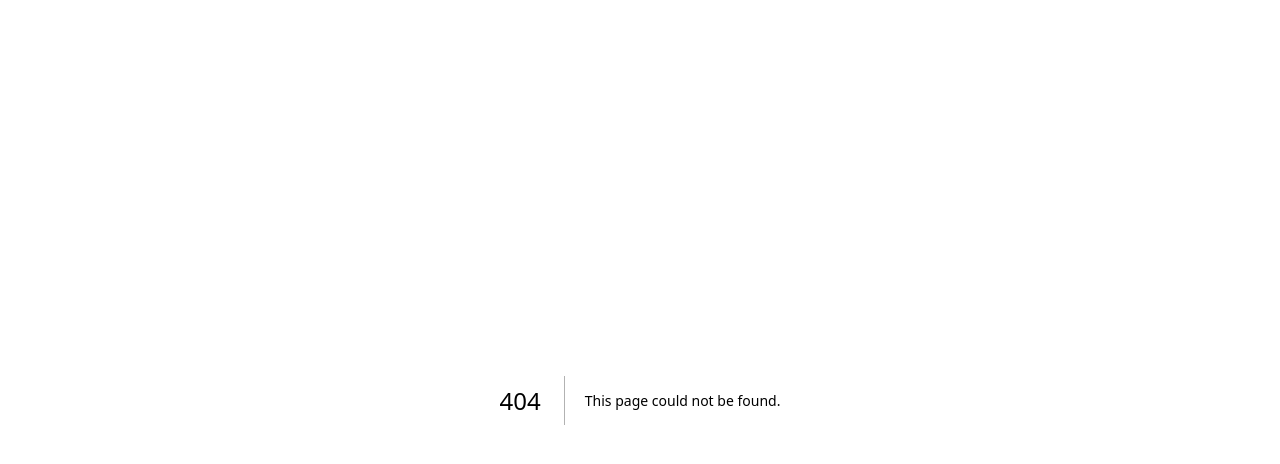
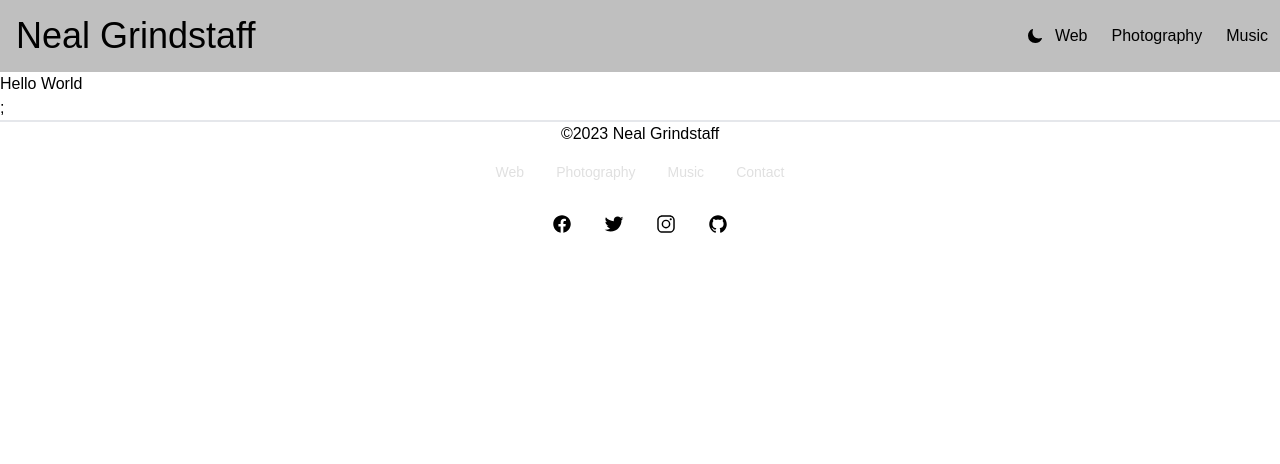
Before and after one commit to Nealium104/personal-portfolio, a Next.js app: page /contact in a window 1280 px wide. Before the commit this address had no page. Shown: the top 464 px of the page. Built offline with nearby package versions, Linux system fonts and the light colour scheme.

Commit message:
added Nav, Footer, and redid the styling for the home page. Added pages and content to each

```diff
--- a/package.json
+++ b/package.json
@@ -22,6 +22,7 @@
     "react-dom": "18.2.0",
     "react-icons": "^4.9.0",
     "react-rotating-text": "^1.4.1",
+    "react-spring": "^9.7.1",
     "react-transition-group": "^4.4.5",
     "tailwindcss": "3.3.2",
     "typescript": "5.0.4"
--- a/src/app/ChangingText.js
+++ b/src/app/ChangingText.js
@@ -17,13 +17,13 @@ const ChangingText = () => {
   const handleBlur = () => {
     timerRef.current = setInterval(() => {
       setIndex((prevIndex) => (prevIndex + 1) % roles.length);
-    }, 5000);
+    }, 8000);
   };
 
   useEffect(() => {
     timerRef.current = setInterval(() => {
       setIndex((prevIndex) => (prevIndex + 1) % roles.length);
-    }, 5000); // Change every 5 seconds
+    }, 8000); // Change every 5 seconds
 
     return () => {
       clearInterval(timerRef.current); // Clear interval on component unmount
--- /dev/null
+++ b/src/app/Footer.tsx
@@ -0,0 +1,26 @@
+import {IoLogoFacebook, IoLogoTwitter, IoLogoInstagram, IoLogoGithub } from 'react-icons/io5'
+import Link from 'next/link'
+
+export default function Footer () {
+    return (
+        <footer className="border-t-2">
+            <span className='block text-center'>©2023 Neal Grindstaff</span>
+            <div className="flex flex-col items-center justify-between">
+                <div>
+                    <div className="flex text-sm text-text-200 m-4">
+                        <Link className='mx-4 light:text-black hover:text-primary-100' href="/web">Web</Link>
+                        <Link className='mx-4 hover:text-primary-100' href="/photography">Photography</Link>
+                        <Link className='mx-4 hover:text-primary-100' href="/music">Music</Link>
+                        <Link className='mx-4 hover:text-primary-100' href="/contact">Contact</Link>
+                    </div>
+                </div>
+                <div className="m-4 text-xl flex">
+                    <a href="" className="mx-4 hover:text-primary-100"><IoLogoFacebook/></a>
+                    <a href="" className="mx-4 hover:text-primary-100"><IoLogoTwitter/></a>
+                    <a href="" className="mx-4 hover:text-primary-100"><IoLogoInstagram/></a>
+                    <a href="" className="mx-4 hover:text-primary-100"><IoLogoGithub/></a>
+                </div>
+            </div>
+        </footer>
+    )
+}
--- a/src/app/Nav.tsx
+++ b/src/app/Nav.tsx
@@ -1,3 +1,5 @@
+'use client'
+
 import { FC, useState, MouseEvent } from 'react';
 import Link from 'next/link';
 import { GiHamburgerMenu } from 'react-icons/gi';
@@ -46,15 +48,15 @@ const Nav: FC = () => {
           </div>
         </div>
         {/* Desktop Menu */}
-        <div className="hidden md:flex">
+        <div className="hidden md:flex md:justify-between">
           <span className="text-4xl m-4">Neal Grindstaff</span>
           <div className="flex items-center">
             <button onClick={toggleDarkMode} className="ml-4">
               {theme === 'dark' ? <IoSunny /> : <IoMoon />}
             </button>
-            <Link className="mx-3 hover:bg-black/40" href="/web">Web</Link>
-            <Link className="mx-3 hover:bg-black/40" href="/photography">Photography</Link>
-            <Link className="mx-3 hover:bg-black/40" href="/music">Music</Link>
+            <Link className="mx-3 light:text-black hover:bg-black/40" href="/app/web">Web</Link>
+            <Link className="mx-3 light:text-black hover:bg-black/40" href="/app/photography">Photography</Link>
+            <Link className="mx-3 light:text-black hover:bg-black/40" href="/app/music">Music</Link>
             <Link href="/contact"></Link>
           </div>
         </div>
--- /dev/null
+++ b/src/app/contact/page.tsx
@@ -0,0 +1,12 @@
+import Nav from "../Nav";
+import Footer from "../Footer";
+
+export default function MyComponent() {
+    return (
+        <main>
+            <Nav />
+            <div>Hello World</div>;
+            <Footer />
+        </main>
+    )
+}
--- a/src/app/globals.css
+++ b/src/app/globals.css
@@ -1,13 +1,19 @@
 @tailwind base;
 @tailwind components;
 @tailwind utilities;
+
+@layer base {
+  html {
+    font-family: sans-serif;
+  }
+}
 
 /* Animations for ChangingText.js */
 .fade-enter {
   opacity: 0;
   transform: translateY(20px);
   transition: opacity 1000ms, transform 1000ms;
-  transition-delay: 3000ms;
+  transition-delay: 1000ms;
   display: flex;
   align-items: center;
   justify-content: center;
--- a/src/app/layout.tsx
+++ b/src/app/layout.tsx
@@ -1,12 +1,25 @@
+'use client'
+
 import './globals.css'
-import { Inter } from 'next/font/google'
+import { Montserrat, Open_Sans, Inconsolata } from 'next/font/google'
 import { Providers } from './providers'
 
-const inter = Inter({ subsets: ['latin'] })
+const montserrat = Montserrat({
+  subsets: ['latin'],
+  variable: '--montserrat' })
+
+const openSans = Open_Sans({
+  subsets: ['latin'],
+  variable: '--openSans' })
+
+const inconsolata = Inconsolata({
+  subsets: ['latin'],
+  variable: '--inconsolata' })
+
 
 export const metadata = {
-  title: 'Create Next App',
-  description: 'Generated by create next app',
+  title: 'Portfolio',
+  description: 'Created by Neal Grindstaff',
 }
 
 export default function RootLayout({
@@ -16,8 +29,16 @@ export default function RootLayout({
 }) {
   return (
     <html suppressHydrationWarning>
+      <style jsx global>{`
+      :root {
+             --montserrat: ${montserrat.style.fontFamily};
+             --openSans: ${openSans.style.fontFamily};
+             --inconsolata: ${inconsolata.style.fontFamily};
+           }
+          `}
+      </style>
       <head />
-      <body className={inter.className}>
+      <body>
         <Providers>{children}</Providers>
       </body>
     </html>
--- a/src/app/page.tsx
+++ b/src/app/page.tsx
@@ -2,6 +2,7 @@
 
 import ChangingText from './ChangingText'
 import Nav from './Nav'
+import Footer from './Footer';
 
 export default function Home() {
   const items = ['Web Developer', 'Photographer', 'Musician']
@@ -9,8 +10,9 @@ export default function Home() {
     <>
       <Nav />
       <main className="p-10">
-        <h1 className="text-5xl sm:text-3xl md:text-4xl lg:text-5xl py-10 flex flex-wrap items-start">Neal Grindstaff | <ChangingText /></h1>
+        <h1 className="font-montserrat text-5xl sm:text-3xl md:text-4xl lg:text-5xl py-10 flex flex-wrap items-start">Neal Grindstaff | <ChangingText /></h1>
       </main>
+      <Footer />
     </>
   )
 }
--- a/src/app/photography/page.tsx
+++ b/src/app/photography/page.tsx
@@ -1,3 +1,12 @@
+import Nav from "../Nav";
+import Footer from "../Footer";
+
 export default function MyComponent() {
-    return <div>Hello World</div>;
+    return (
+        <main>
+            <Nav />
+            <div>Hello World</div>;
+            <Footer />
+        </main>
+    )
 }
--- a/src/app/web/page.tsx
+++ b/src/app/web/page.tsx
@@ -1,3 +1,12 @@
+import Nav from "../Nav";
+import Footer from "../Footer";
+
 export default function MyComponent() {
-    return <div>Hello World</div>;
+    return (
+        <main>
+            <Nav />
+            <div>Hello World</div>;
+            <Footer />
+        </main>
+    )
 }
--- a/tailwind.config.js
+++ b/tailwind.config.js
@@ -1,3 +1,5 @@
+const { fontFamily } = require('tailwindcss/defaultTheme');
+
 /** @type {import('tailwindcss').Config} */
 module.exports = {
   darkMode: 'class',
@@ -7,13 +9,38 @@ module.exports = {
     './src/app/**/*.{js,ts,jsx,tsx,mdx}',
   ],
   theme: {
+    fontFamily: {
+      'montserrat': ['montserrat', ...fontFamily.sans],
+      'openSans' : ['openSans', ...fontFamily.sans],
+      'inconsolata' : ['inconsolata', ...fontFamily.sans],
+    },
     extend: {
-      backgroundImage: {
+      colors: {
+        primary: {
+          100: '#FFC107',
+          200: '#dda400',
+          300: '#916400',
+        },
+        accent: {
+          100: '#8BC34A',
+          200: '#286400',
+        },
+        text: {
+          100: '#FFFFFF',
+          200: '#e0e0e0',
+        },
+        bg: {
+          100: '#1B1B1B',
+          200: '#2a2a2a',
+          300: '#424242',
+        },
       },
     },
   },
   plugins: [],
 }
+
+
 // Dark
 // --primary-100:#FFC107;
 // --primary-200:#dda400;
```
Also changed, not shown: 1 other file (tests, documents, lock files or other folders).
